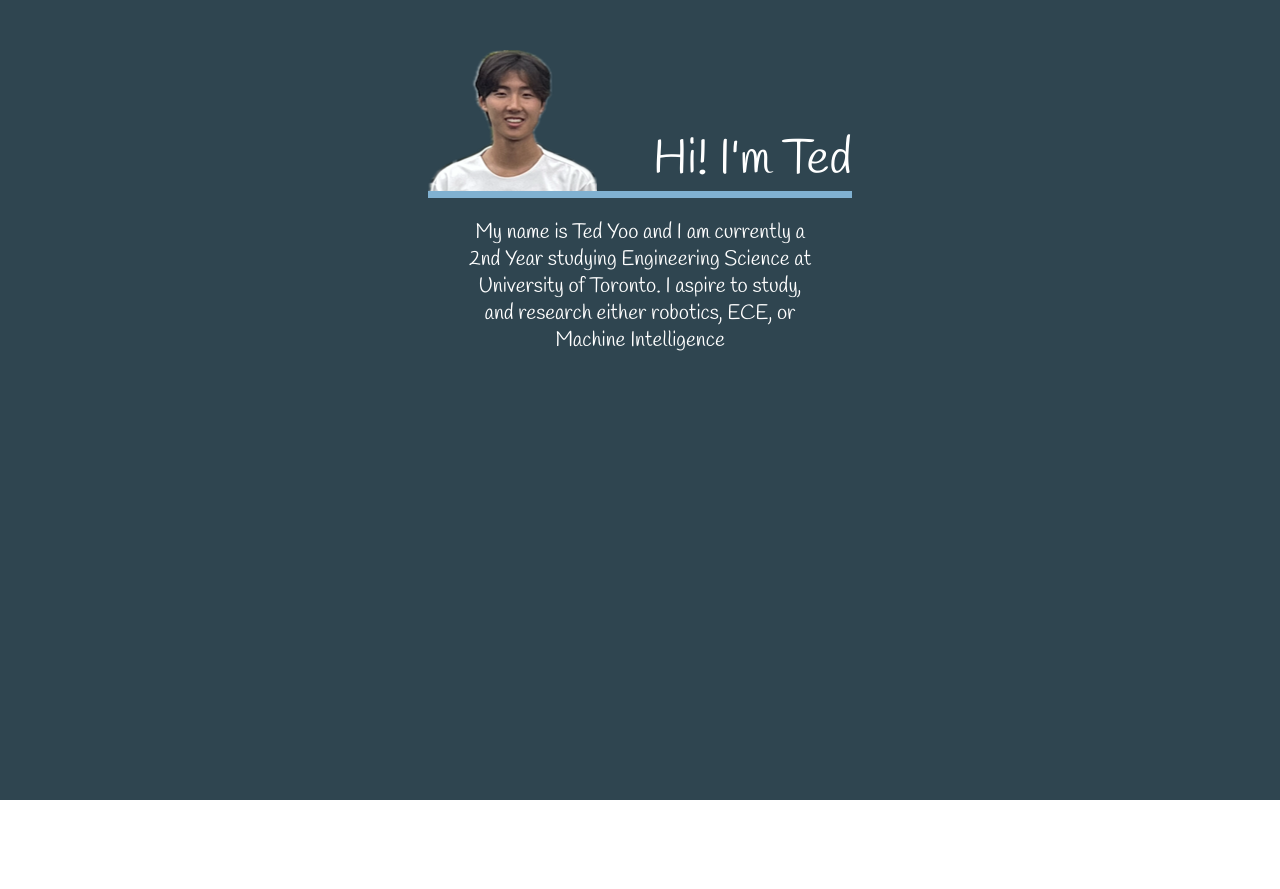
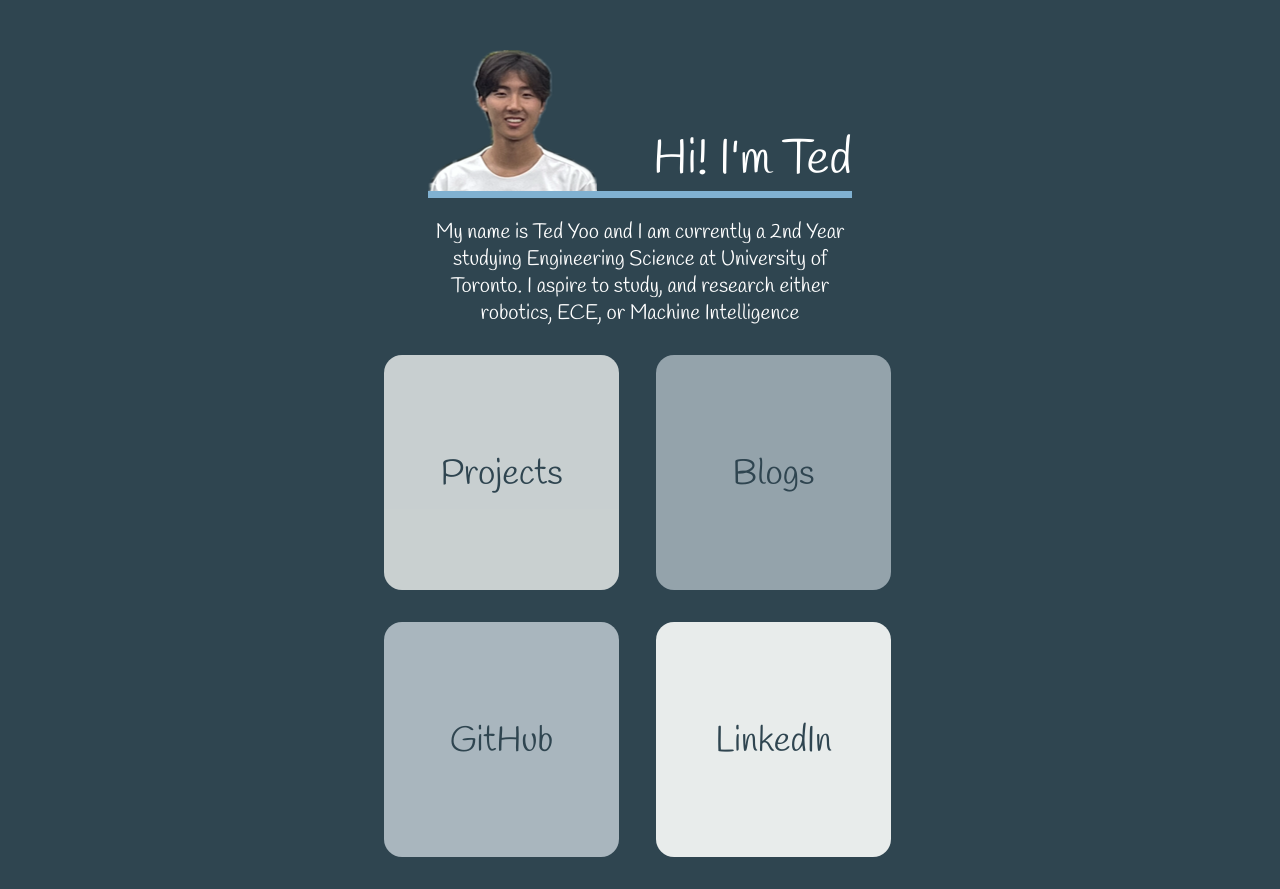
Before and after one commit to realted/website2024, a React (Create React App) app: page / in a window 1280 px wide. Before the commit the page ends 800 px from the top, so only its background shows below. Built offline with nearby package versions, Linux system fonts and the light colour scheme.

Commit message:
another one

```diff
--- a/src/App.css
+++ b/src/App.css
@@ -35,24 +35,64 @@
   margin-top: -3.08rem;
 }
 
+.topDescBox{
+  width: 26.5rem;
+  height: 11rem;
+  margin: 0 auto;
+  margin-bottom: -4.5rem;
+}
+
 .desc {
   font-family: 'Handlee', cursive;
   font-size: 1.3rem;
   font-style: normal;
   font-weight: 200;
   color: white;
-  margin-top: 1rem;
-  margin-left: 29rem;
-  margin-right: 29rem;
 }
 
 .gridSelect {
   display: grid;
-  grid-template-columns: auto auto;
+  grid-template-columns: 15rem 15rem;
   gap: 2rem;
   padding: 2rem;
+  justify-content: center;
 }
 
-.gridBox{
+.gridBox1{
+  width: 235px;
+  height: 235px;
+  opacity: 0.83;
+  border-radius: 18px;
+  background: #E8ECEB;
+}
 
+.gridBox2{
+  width: 235px;
+  height: 235px;
+  opacity: 0.83;
+  border-radius: 18px;
+  background: #A9B6BE;
 }
+
+.gridBox3{
+  width: 235px;
+  height: 235px;
+  opacity: 1;
+  border-radius: 18px;
+  background: #A9B6BE;
+}
+.gridBox4{
+  width: 235px;
+  height: 235px;
+  border-radius: 18px;
+  background: #E8ECEB;
+}
+
+.descBox{
+  font-family: 'Handlee', cursive;
+  font-size: 2.2rem;
+  font-style: normal;
+  font-weight: 200;
+  margin-top: 6rem;
+  color: #2F4550;
+}
--- a/src/App.js
+++ b/src/App.js
@@ -12,15 +12,35 @@ function App() {
         </header>
       </div>
       <div className="Rect1"></div>
-      <header className="desc">
-          <p>My name is Ted Yoo and I am currently a 2nd Year studying
-             Engineering Science at University of Toronto. I aspire to
-              study, and research either robotics, ECE, or Machine Intelligence </p>
-      </header>
+
+      <div className="topDescBox">
+        <header className="desc">
+            <p>My name is Ted Yoo and I am currently a 2nd Year studying
+              Engineering Science at University of Toronto. I aspire to
+                study, and research either robotics, ECE, or Machine Intelligence </p>
+        </header>
+      </div>
+
       <div className="gridSelect">
-        <div className="gridBox">
-
-
+        <div className="gridBox1">
+          <header className="descBox">
+            <p> Projects </p>
+          </header>
+        </div>
+        <div className="gridBox2">
+          <header className="descBox">
+            <p> Blogs </p>
+          </header>
+        </div>
+        <div className="gridBox3">
+          <header className="descBox">
+            <p> GitHub </p>
+          </header>
+        </div>
+        <div className="gridBox4">
+          <header className="descBox">
+            <p> LinkedIn </p>
+          </header>
         </div>
       </div>
     </div>
```
